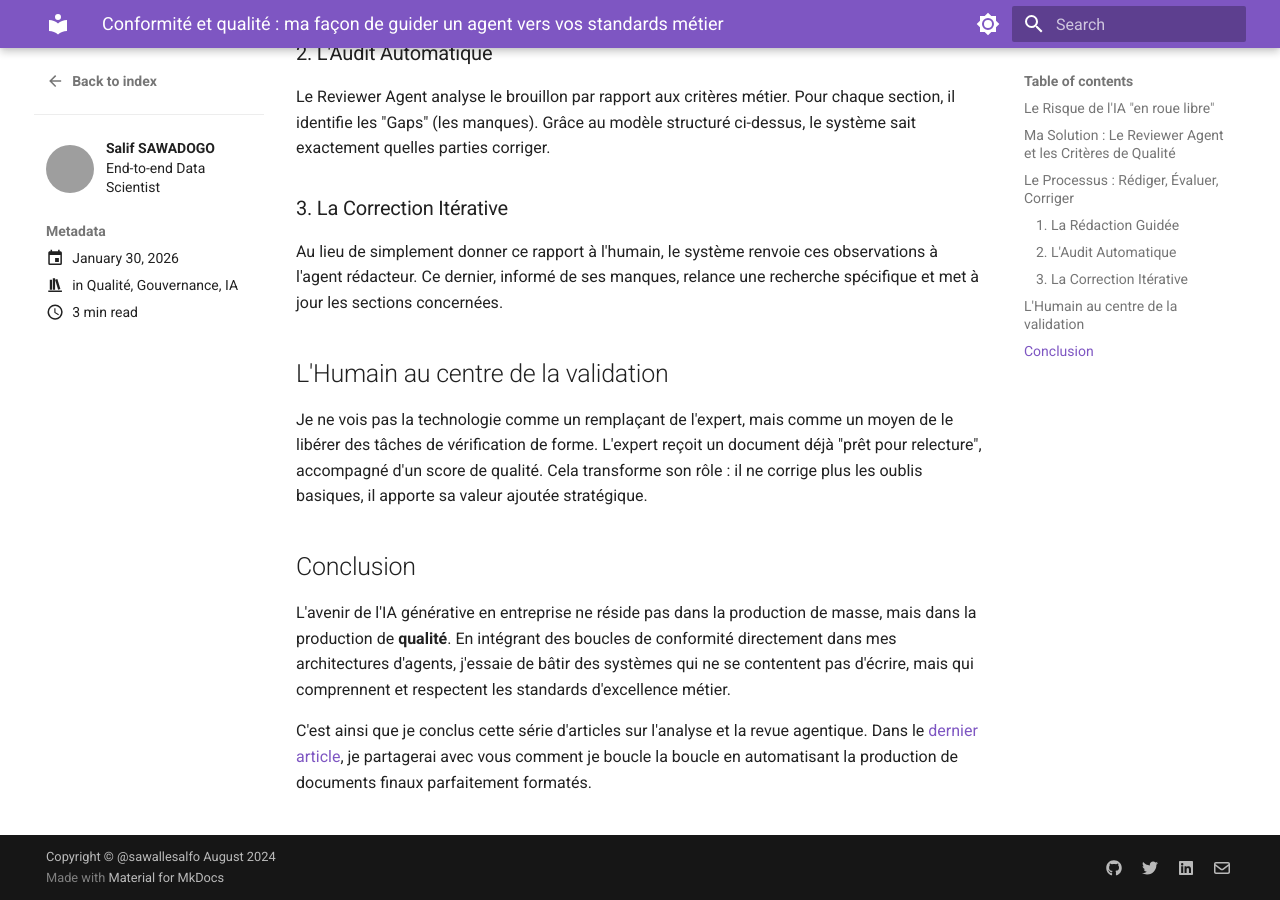
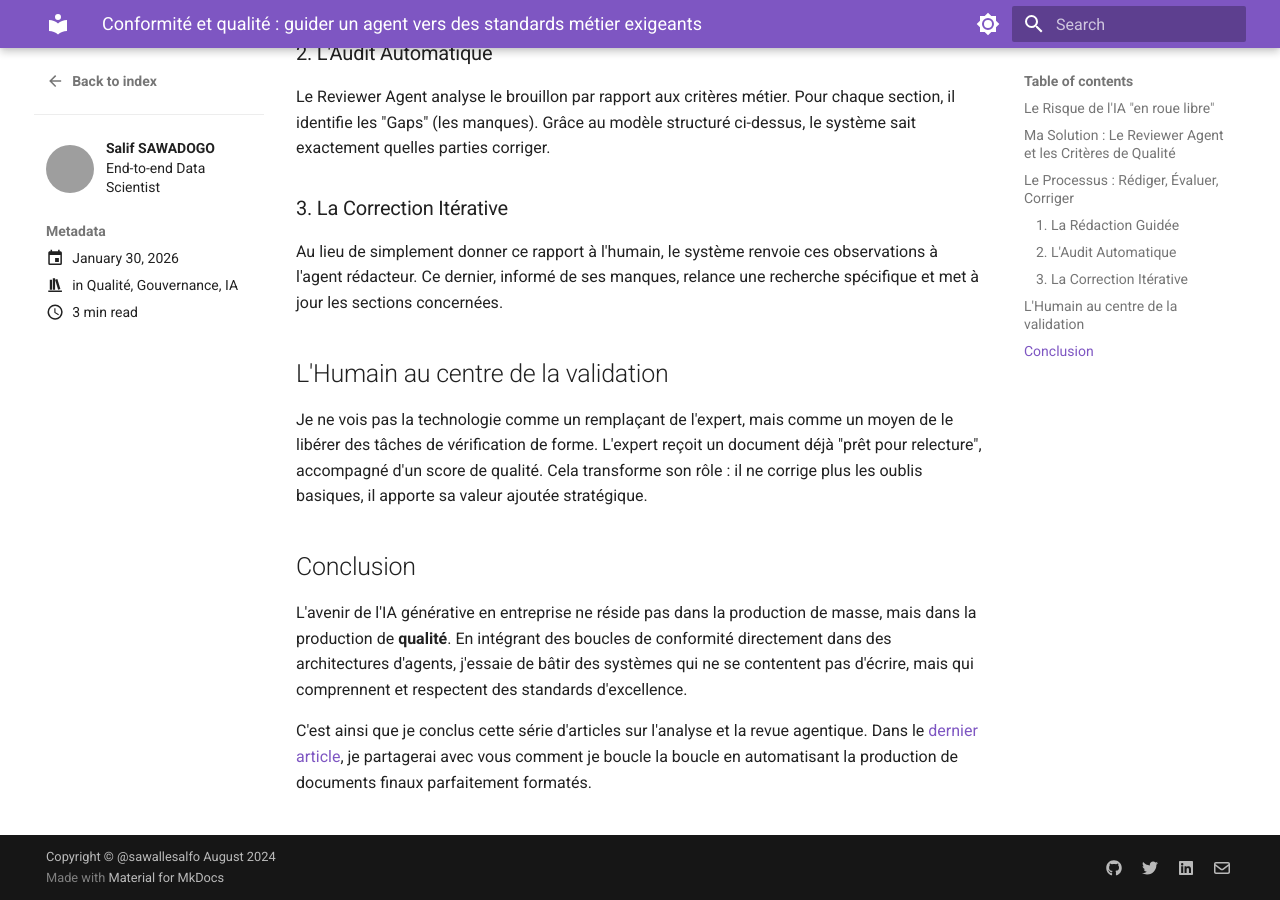
Before and after one commit to sawallesalfo/blog, an MkDocs documentation site: the page built from docs/posts/ai_business_compliance.md, in a window 1280 px wide and 900 px high, scrolled down 1460 px. Built offline with MkDocs 1.6.1 and Material for MkDocs 9.7.7, drawn with Linux system fonts in a browser that asks for light colours; comment, search, counter and statistics services are not loaded; some of the changed text lies outside the part shown; grey boxes are pictures that could not be loaded.

Commit message:
style: remove 'vos' from compliance title and use stable absolute URLs

```diff
--- a/docs/posts/ai_business_compliance.md
+++ b/docs/posts/ai_business_compliance.md
@@ -8,7 +8,7 @@ categories:
     - IA
 ---
 
-# Conformité et qualité : ma façon de guider un agent vers vos standards métier
+# Conformité et qualité : guider un agent vers des standards métier exigeants
 
 Générer du texte avec une IA est devenu facile. Mais générer un document qui respecte scrupuleusement les standards de qualité, de ton et de fond d'une organisation est un défi bien plus complexe. Comment passer d'un simple "brouillon" à un document prêt à être approuvé ?
 
@@ -66,6 +66,6 @@ Je ne vois pas la technologie comme un remplaçant de l'expert, mais comme un mo
 
 ## Conclusion
 
-L'avenir de l'IA générative en entreprise ne réside pas dans la production de masse, mais dans la production de **qualité**. En intégrant des boucles de conformité directement dans mes architectures d'agents, j'essaie de bâtir des systèmes qui ne se contentent pas d'écrire, mais qui comprennent et respectent les standards d'excellence métier.
+L'avenir de l'IA générative en entreprise ne réside pas dans la production de masse, mais dans la production de **qualité**. En intégrant des boucles de conformité directement dans des architectures d'agents, j'essaie de bâtir des systèmes qui ne se contentent pas d'écrire, mais qui comprennent et respectent des standards d'excellence.
 
-C'est ainsi que je conclus cette série d'articles sur l'analyse et la revue agentique. Dans le [dernier article](docx_automation.md), je partagerai avec vous comment je boucle la boucle en automatisant la production de documents finaux parfaitement formatés.
+C'est ainsi que je conclus cette série d'articles sur l'analyse et la revue agentique. Dans le [dernier article](https://sawallesalfo.github.io/blog/2026/02/28/sous-le-capot-du-docx--comment-jautomatise-le-remplissage-de-fiches-m%C3%A9tier-avec-une-ia/), je partagerai avec vous comment je boucle la boucle en automatisant la production de documents finaux parfaitement formatés.
```
Also changed, not shown: docs/posts/agentic_rag_navigator.md (+2 -2 lines), docs/posts/beyond_embeddings_rag.md (+1 -1 lines).
